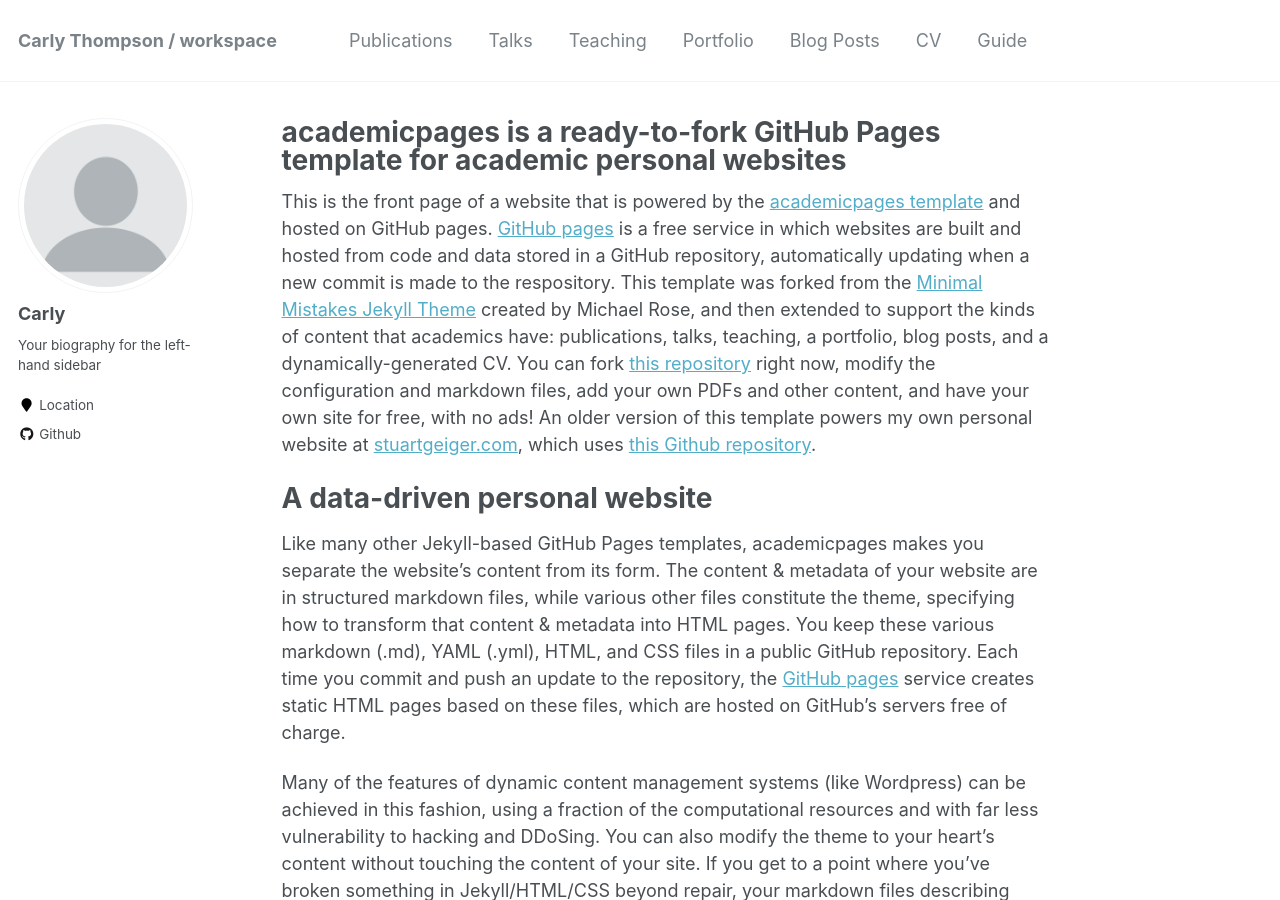
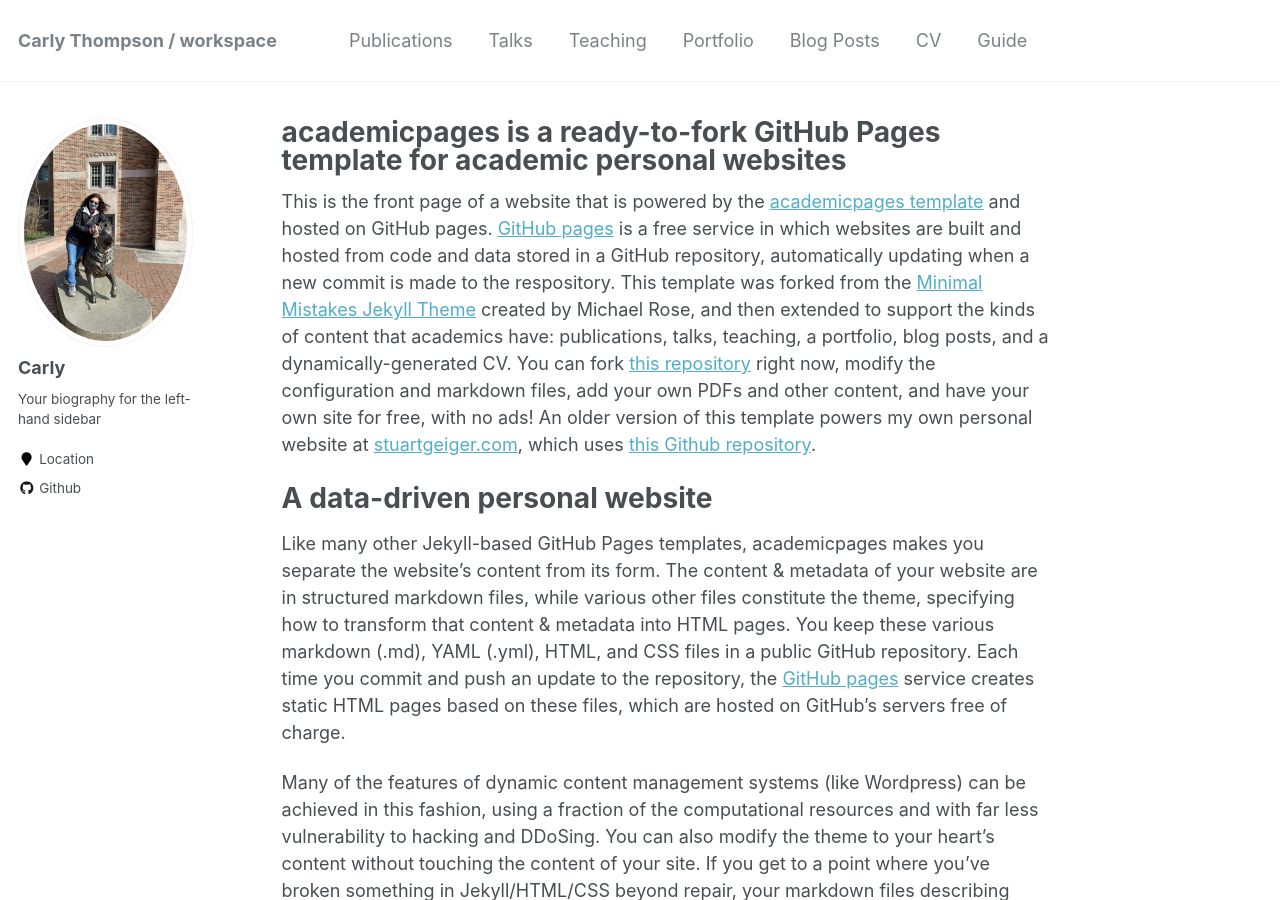
Before and after one commit to carlythompson17/carlythompson17.github.io, a Jekyll site: the page built from _pages/about.md, in a window 1280 px wide and 900 px high. Built offline with Jekyll 4.4.1, drawn with Linux system fonts in a browser that asks for light colours.

Commit message:
add picture

```diff
--- a/_config.yml
+++ b/_config.yml
@@ -81,7 +81,7 @@ analytics:
 # Site Author
 author:
   name             : "Carly"
-  avatar           : "profile.png"
+  avatar           : "17258.jpeg"
   bio              : "Your biography for the left-hand sidebar"
   location         : "Location"
   employer         :
```
